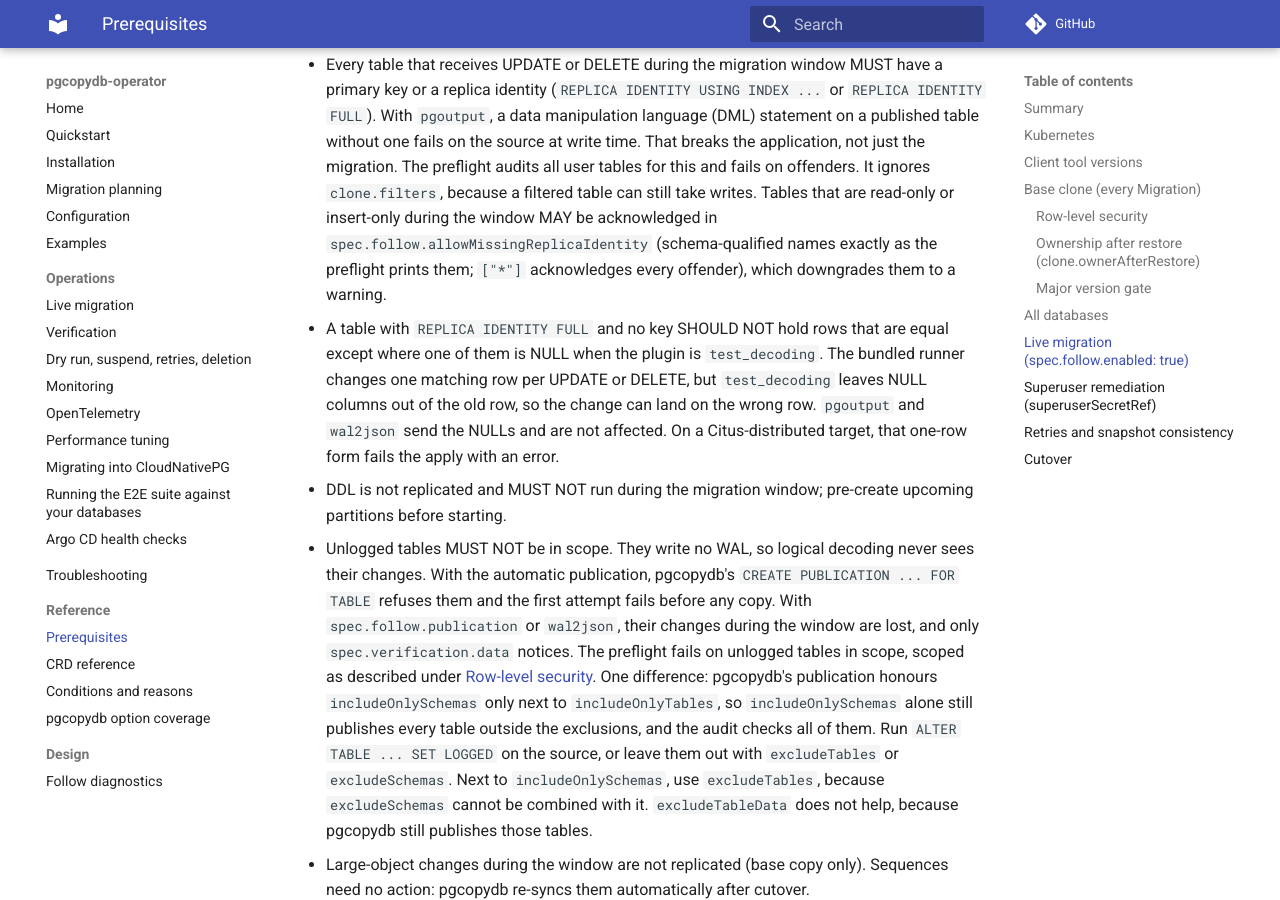
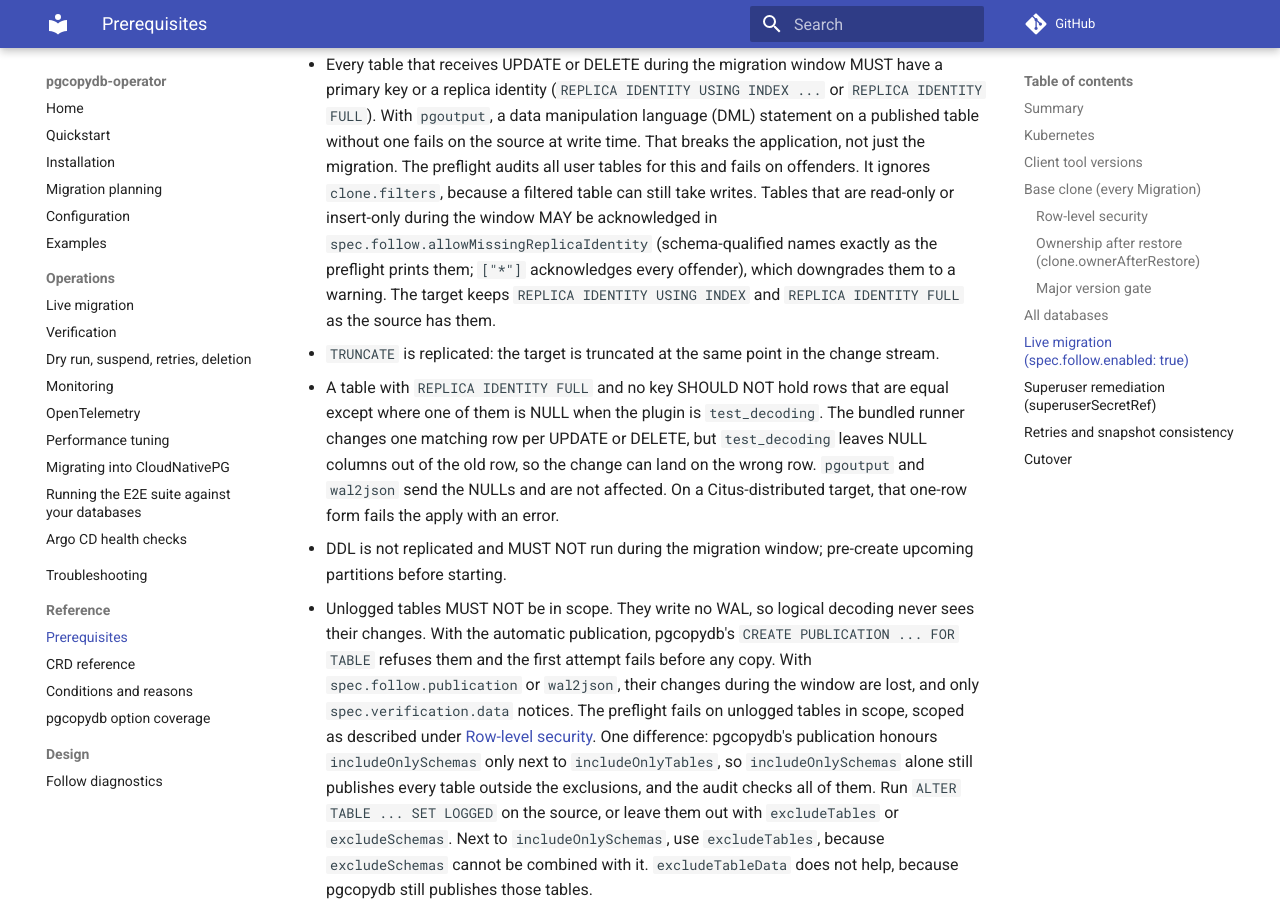
Before and after one commit to ydixken/pgcopydb-operator, an MkDocs documentation site: the page built from docs/reference/prerequisites.md, in a window 1280 px wide and 900 px high, scrolled down 10192 px. Built offline with MkDocs 1.6.1 and Material for MkDocs 9.7.7, drawn with Linux system fonts in a browser that asks for light colours; comment, search, counter and statistics services are not loaded.

Commit message:
docs: state the replica identity and TRUNCATE outcomes the follow group guards

```diff
--- a/docs/reference/prerequisites.md
+++ b/docs/reference/prerequisites.md
@@ -333,6 +333,8 @@ Schema and workload contract:
   The preflight audits all user tables for this and fails on offenders.
   It ignores `clone.filters`, because a filtered table can still take writes.
   Tables that are read-only or insert-only during the window MAY be acknowledged in `spec.follow.allowMissingReplicaIdentity` (schema-qualified names exactly as the preflight prints them; `["*"]` acknowledges every offender), which downgrades them to a warning.
+  The target keeps `REPLICA IDENTITY USING INDEX` and `REPLICA IDENTITY FULL` as the source has them.
+- `TRUNCATE` is replicated: the target is truncated at the same point in the change stream.
 - A table with `REPLICA IDENTITY FULL` and no key SHOULD NOT hold rows that are equal except where one of them is NULL when the plugin is `test_decoding`.
   The bundled runner changes one matching row per UPDATE or DELETE, but `test_decoding` leaves NULL columns out of the old row, so the change can land on the wrong row.
   `pgoutput` and `wal2json` send the NULLs and are not affected.
```
